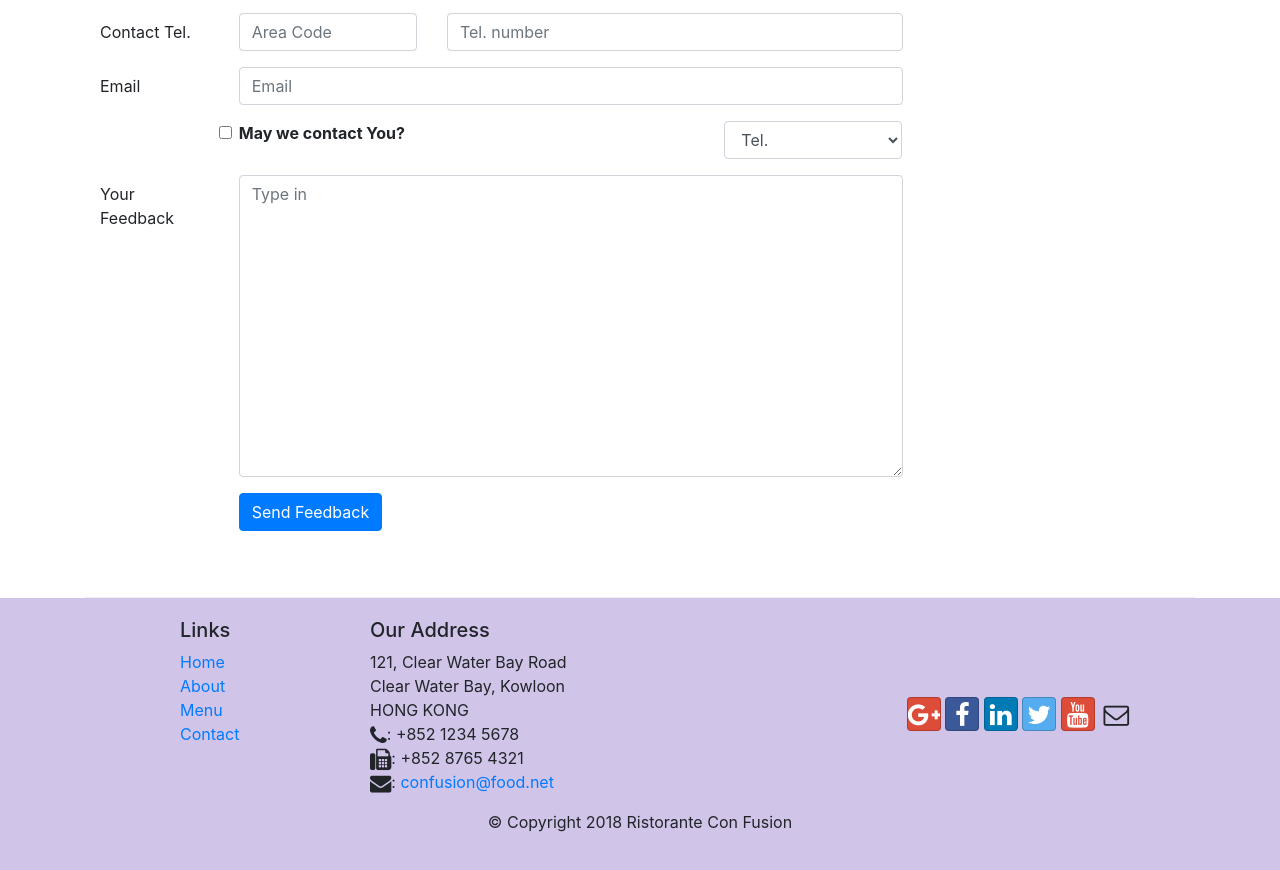
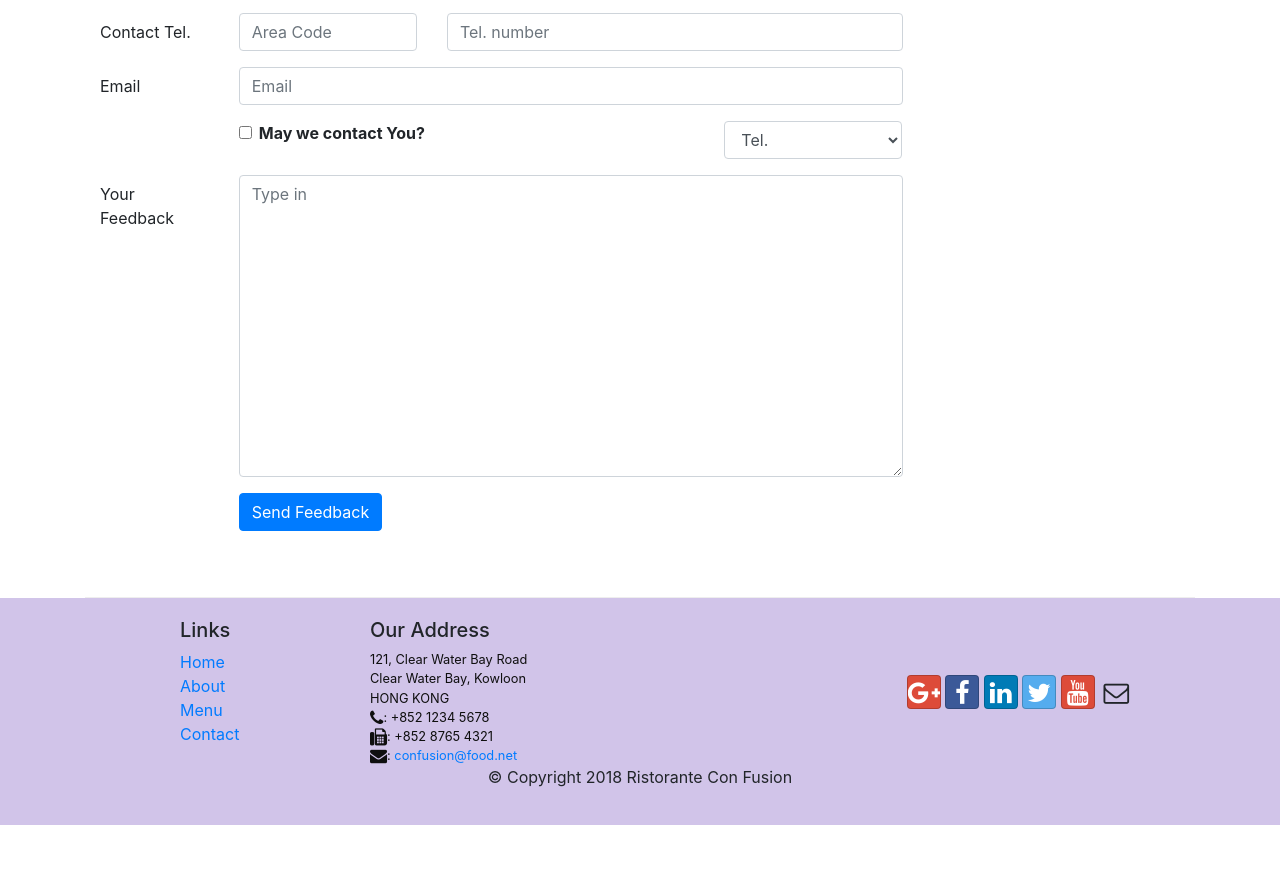
Before and after one commit to mussab07/git-test, a website: page contactus.html in a window 1280 px wide. Shown: the part 1051-1921 px from the top of the page. After the commit the page ends 1876 px from the top, so only its background shows below. Drawn offline with nearby package versions, Linux system fonts and the light colour scheme.

Commit message:
less again

```diff
--- a/contactus.html
+++ b/contactus.html
@@ -14,7 +14,7 @@
     <link rel="stylesheet" href="node_modules/bootstrap/dist/css/bootstrap.min.css">
     <link rel="stylesheet" href="node_modules/font-awesome/css/font-awesome.min.css">
     <link rel="stylesheet" href="node_modules/bootstrap-social/bootstrap-social.css">
-    <link href="/css/style-old.css" rel="stylesheet">
+    <link href="/css/styles.css" rel="stylesheet">
 
     <title>Ristorante Con Fusion: Contact Us</title>
 </head>
--- a/css/styles.less
+++ b/css/styles.less
@@ -1,25 +1,24 @@
-// variables
 @lt-gray: #ddd;
-@background-dark:#512DA8;
-@background-light:#9575CD;
-@background-pale:#D1C4E9;
+@background-dark: #512DA8;
+@background-light: #9575CD;
+@background-pale: #D1C4E9;
 
-// height variables
-@carousel-item-height:300px;
+// Height variables
+@carousel-item-height: 300px;
 
-.zero-margin(@pad-up-dn: 0px, @pad-left-right: 0px) {
-    margin: 0px auto;
-    padding: @pad-up-dn @pad-left-right;
+.zero-margin (@pad-up-dn: 0px, @pad-left-right: 0px) {
+	margin:0px auto;
+	padding: @pad-up-dn @pad-left-right;
 }
 
 .row-header{
     .zero-margin();
 }
 
-.row-content{
-    .zero-margin(50px, 0px);
-    border-bottom:1px ridge;
-    min-height: 400px;
+.row-content {
+    .zero-margin(50px,0px);
+    border-bottom: 1px ridge;
+    min-height:400px;
 }
 
 .footer{
@@ -27,41 +26,40 @@
     .zero-margin(20px, 0px);
 }
 
-.jumbotron{
-    .zero-margin(70px, 30px);
-    background: @background-light;
-    color: floralwhite;
+.jumbotron {
+    .zero-margin(70px,30px);
+    background: @background-light ;
+    color:floralwhite;
 }
 
 address{
-    font-size: 80%;
-    margin: 0px;
-    color: #0f0f0f;
+    font-size:80%;
+    margin:0px;
+    color:#0f0f0f;
 }
 
 body{
-    padding: 50px 0px 0px 0px;
-    z-index: 0;
+    padding:50px 0px 0px 0px;
+    z-index:0;
 }
 
-.navbar-dark{
-    background-color: @background-dark;
+.navbar-dark {
+     background-color: @background-dark;
 }
 
-.tab-content{
+.tab-content {
     border-left: 1px solid @lt-gray;
     border-right: 1px solid @lt-gray;
     border-bottom: 1px solid @lt-gray;
     padding: 10px;
 }
 
-.carousel{
-    background: @background-dark;
+.carousel {
+    background:@background-dark;
 
-    .carousel-item{
+    .carousel-item {
         height: @carousel-item-height;
-
-        img{
+        img {
             position: absolute;
             top: 0;
             left: 0;
@@ -70,8 +68,9 @@ body{
     }
 }
 
-#carouselButton{
-    right: 0px;
+#carouselButton {
+    right:0px;
     position: absolute;
     bottom: 0px;
+    z-index: 1;
 }
--- a/css/styles.scss
+++ /dev/null
@@ -1,74 +0,0 @@
-// variables
-$lt-gray: #ddd;
-$background-dark: #512DA8;
-$background-light: #9575CD;
-$background-pale: #D1C4E9;
-
-
-// height variables
-$carousel-item-height: 300px;
-
-@mixin zero-margin($pad-up-dn, $pad-left-right) {
-    margin: 0pc auto;
-    padding: $pad-up-dn $pad-left-right;
-}
-
-.row-header{
-    @include zero-margin(0px, 0px);
-    border-bottom: 1px ridge;
-    min-height: 400px;
-}
-
-.footer{
-    background-color: $background-pale;
-    @include zero-margin(20px,0px);
-}
-
-.jumbotron {
-    @include zero-margin(70px,30px);
-    background: $background-light ;
-    color:floralwhite;
-}
-
-address{
-    font-size:80%;
-    margin:0px;
-    color:#0f0f0f;
-}
-
-body{
-    padding:50px 0px 0px 0px;
-    z-index:0;
-}
-
-.navbar-dark {
-     background-color: $background-dark;
-}
-
-.tab-content {
-    border-left: 1px solid $lt-gray;
-    border-right: 1px solid $lt-gray;
-    border-bottom: 1px solid $lt-gray;
-    padding: 10px;
-}
-
-.carousel {
-    background:$background-dark;
-
-    .carousel-item {
-        height: $carousel-item-height;
-        img {
-            position: absolute;
-            top: 0;
-            left: 0;
-            min-height: 300px;
-        }
-    }
-}
-
-#carouselButton {
-    right:0px;
-    position: absolute;
-    bottom: 0px;
-    z-index: 1;
-}
```
Also changed, not shown: aboutus.html (+1 -1 lines), index.html (+1 -1 lines), css/styles.css.
